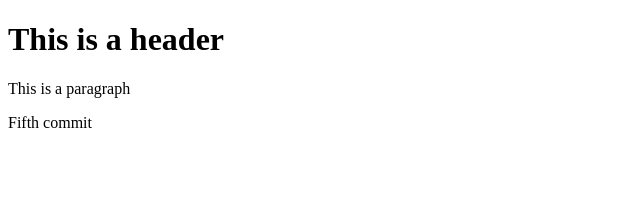
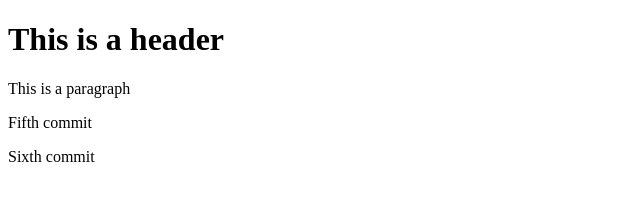
Before and after one commit to Mak9/Git-Test, a plain HTML site: page index.html in a window 1280 px wide. Shown: the whole page, without its empty margins (0-640 px from the left). Drawn offline with Linux system fonts and the light colour scheme.

Commit message:
sixth commit

```diff
--- a/index.html
+++ b/index.html
@@ -7,5 +7,6 @@
 <h1>This is a header</h1>
 <p>This is a paragraph</p>
 <p>Fifth commit</p>
+<p>Sixth commit</p>
 </body>
 </html>
```
